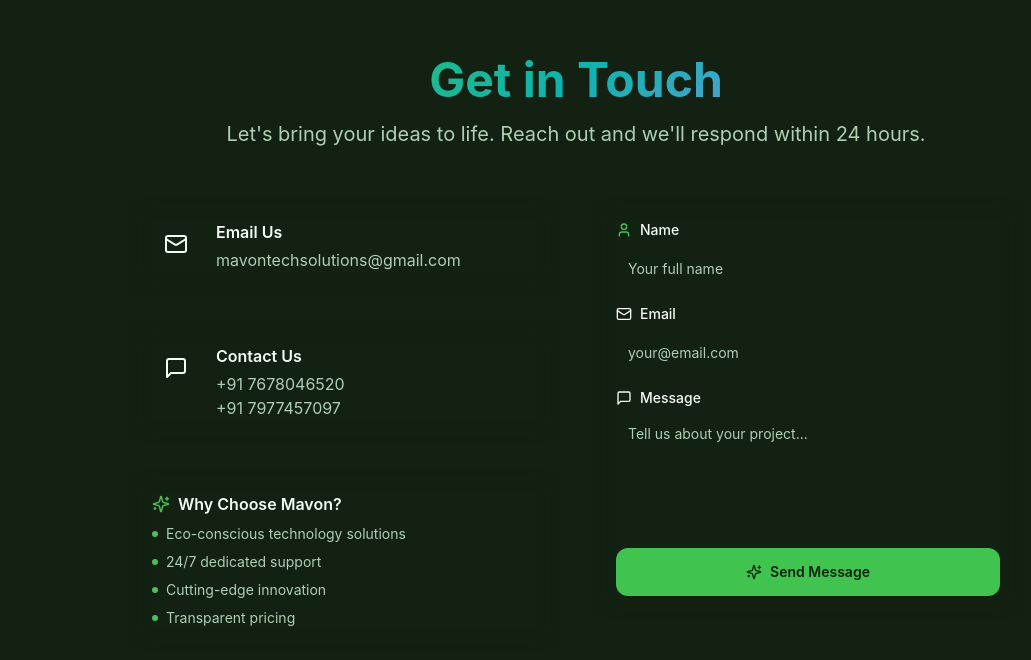
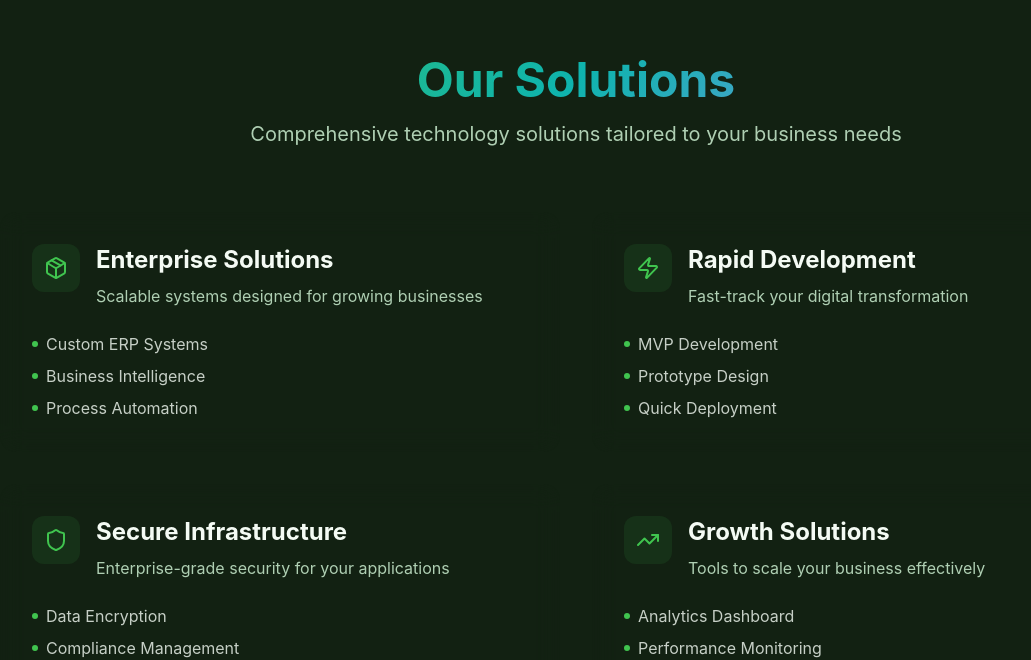
Before and after one commit to AayushMandavia/Mavon, a React (Vite) app: page / in a window 1280 px wide. Shown: the part 1924-2584 px from the top of the page, without its empty margins (64-1095 px from the left). Built offline with nearby package versions, Linux system fonts and the light colour scheme; the HTML template or start-up script is replaced by a standard one.

Commit message:
Fix navigation links and About section visibility

```diff
--- a/src/pages/Index.tsx
+++ b/src/pages/Index.tsx
@@ -2,6 +2,8 @@ import { useState, useEffect } from 'react';
 import { ChevronDown } from 'lucide-react';
 import Hero from '@/components/Hero';
 import Services from '@/components/Services';
+import Solutions from '@/components/Solutions';
+import About from '@/components/About';
 import Contact from '@/components/Contact';
 import FloatingMascot from '@/components/FloatingMascot';
 import FireflyCursor from '@/components/FireflyCursor';
@@ -38,6 +40,16 @@ const Index = () => {
         <Services liteMode={liteModeEnabled} />
       </section>
 
+      {/* Solutions Section */}
+      <section id="solutions" className="py-20">
+        <Solutions liteMode={liteModeEnabled} />
+      </section>
+
+      {/* About Section */}
+      <section id="about" className="py-20">
+        <About liteMode={liteModeEnabled} />
+      </section>
+
       {/* Contact Section */}
       <section id="contact" className="py-20">
         <Contact liteMode={liteModeEnabled} />
```
